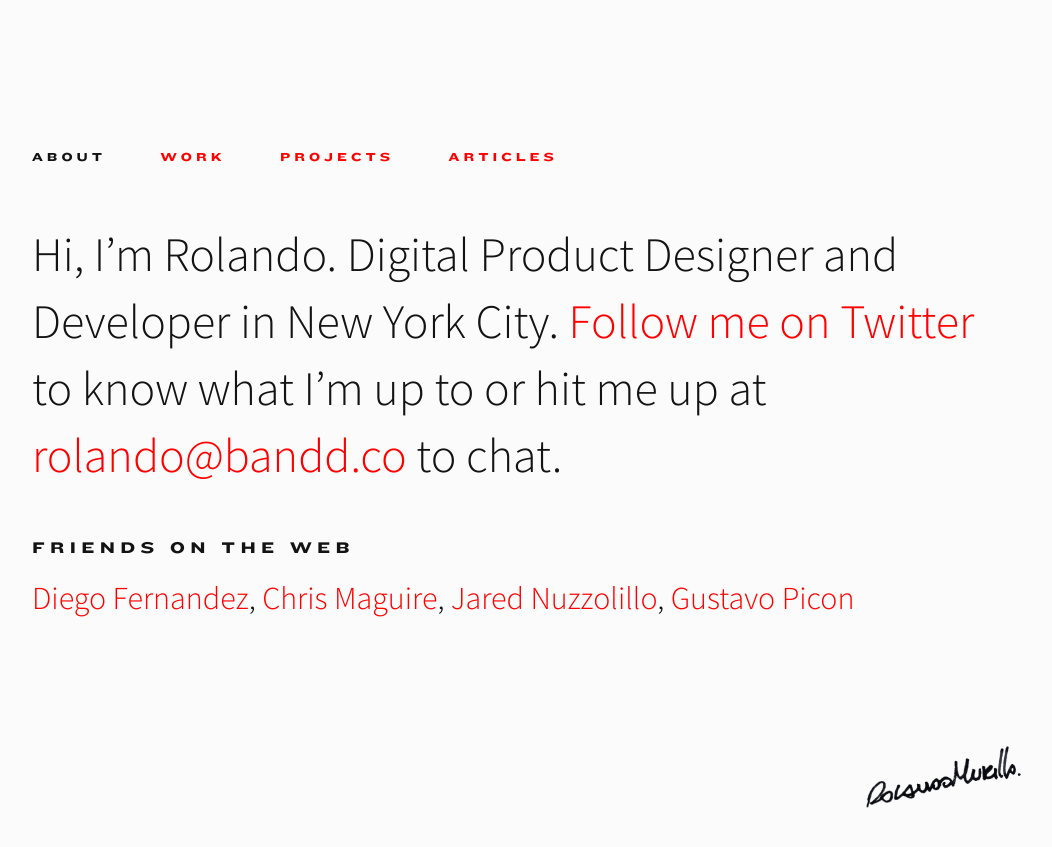
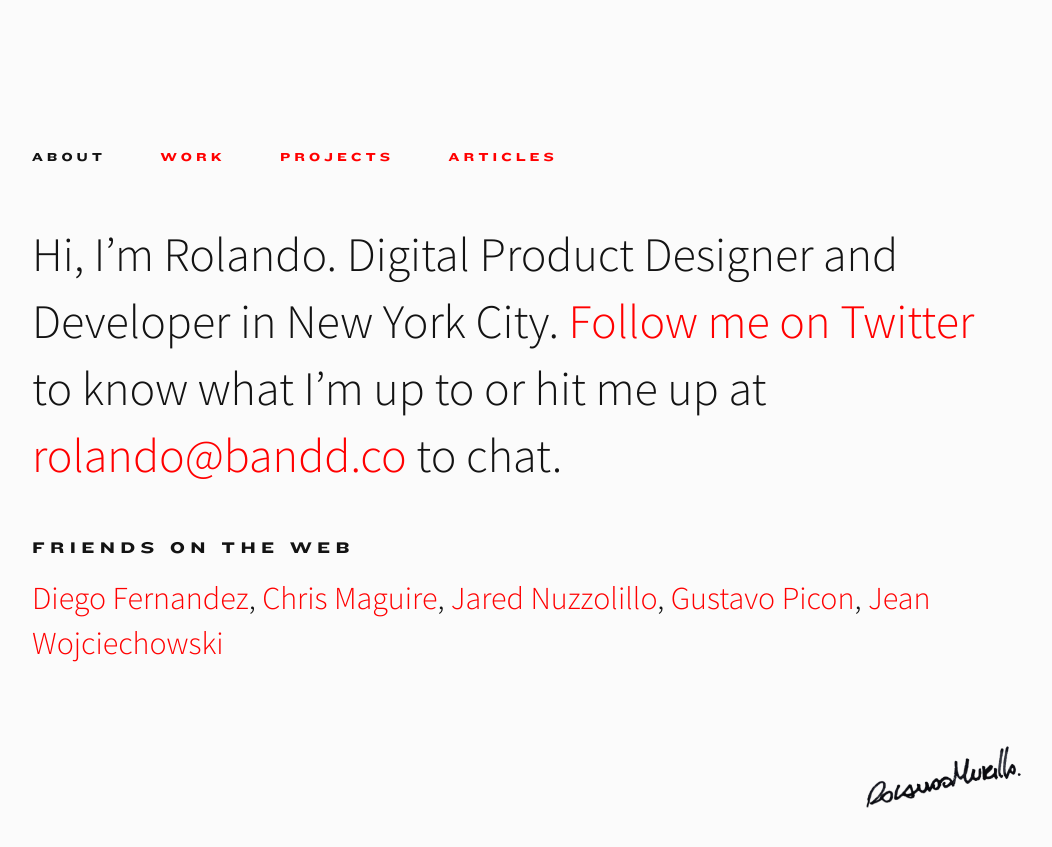
Before and after one commit to rnmp/rnmp.github.io, a Jekyll site: the page built from index.html, in a window 1280 px wide. Shown: the top 847 px of the page, without its empty margins (128-1180 px from the left). Built offline with Jekyll 4.4.1, drawn with Linux system fonts in a browser that asks for light colours; comment, search, counter and statistics services are not loaded.

Commit message:
Update index.html

```diff
--- a/index.html
+++ b/index.html
@@ -7,5 +7,5 @@ published: true
   <p class="hero">Hi, I’m Rolando. Digital Product Designer and Developer in New York City. <a href="http://twitter.com/rnmp" target="_blank">Follow me on Twitter</a> to know what I’m up to or hit me up at <a href="mailto:rolando@bandd.co">rolando@bandd.co</a> to chat.</p>
 
   <h1>Friends on the web</h1>
-  <p><a href="http://diego.gs/" target="_blank">Diego Fernandez</a>, <a href="http://chrismaguire.com" target="_blank">Chris Maguire</a>, <a href="http://jarednuzzolillo.com" target="_blank">Jared Nuzzolillo</a>, <a href="http://tabo.pe" target="_blank">Gustavo Picon</a></p>
+  <p><a href="http://diego.gs/" target="_blank">Diego Fernandez</a>, <a href="http://chrismaguire.com" target="_blank">Chris Maguire</a>, <a href="http://jarednuzzolillo.com" target="_blank">Jared Nuzzolillo</a>, <a href="http://tabo.pe" target="_blank">Gustavo Picon</a>, <a href="http://www.jeanwoj.com" target="_blank">Jean Wojciechowski</a></p>
 </section>
```
